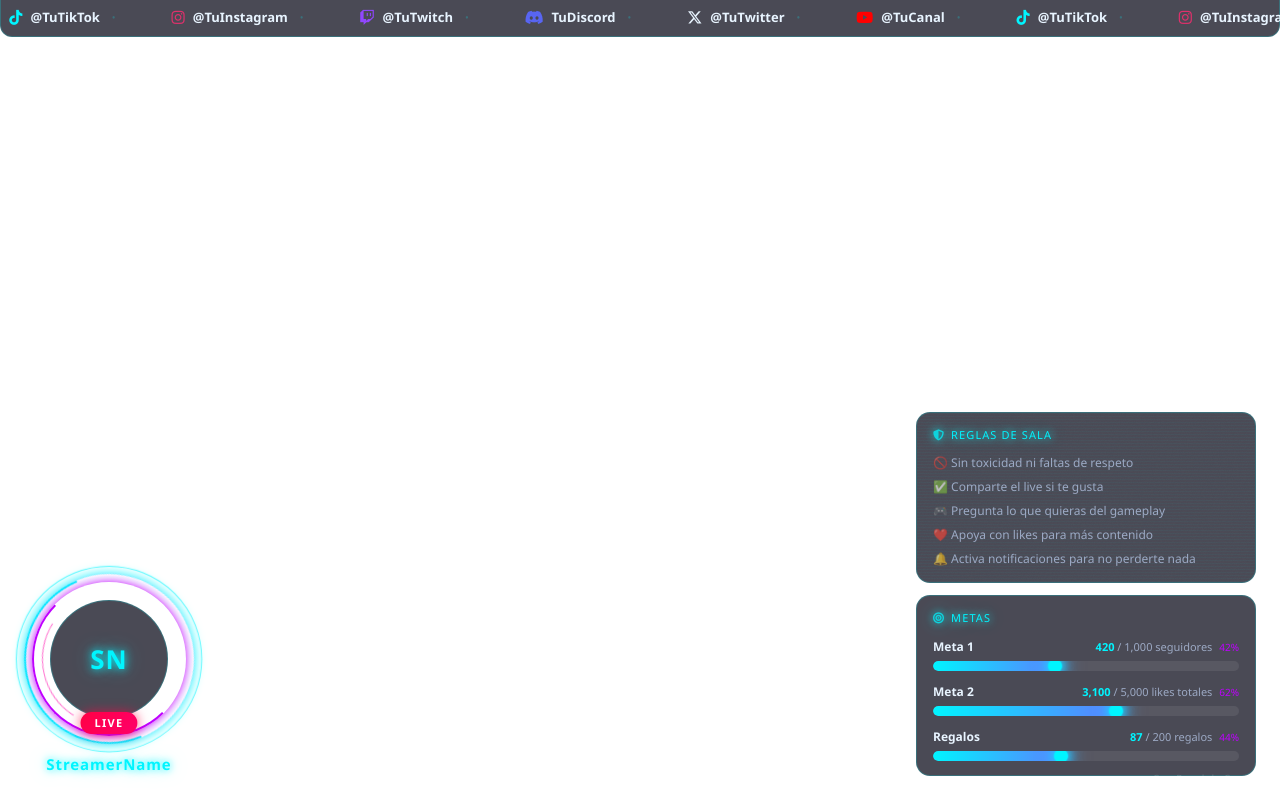
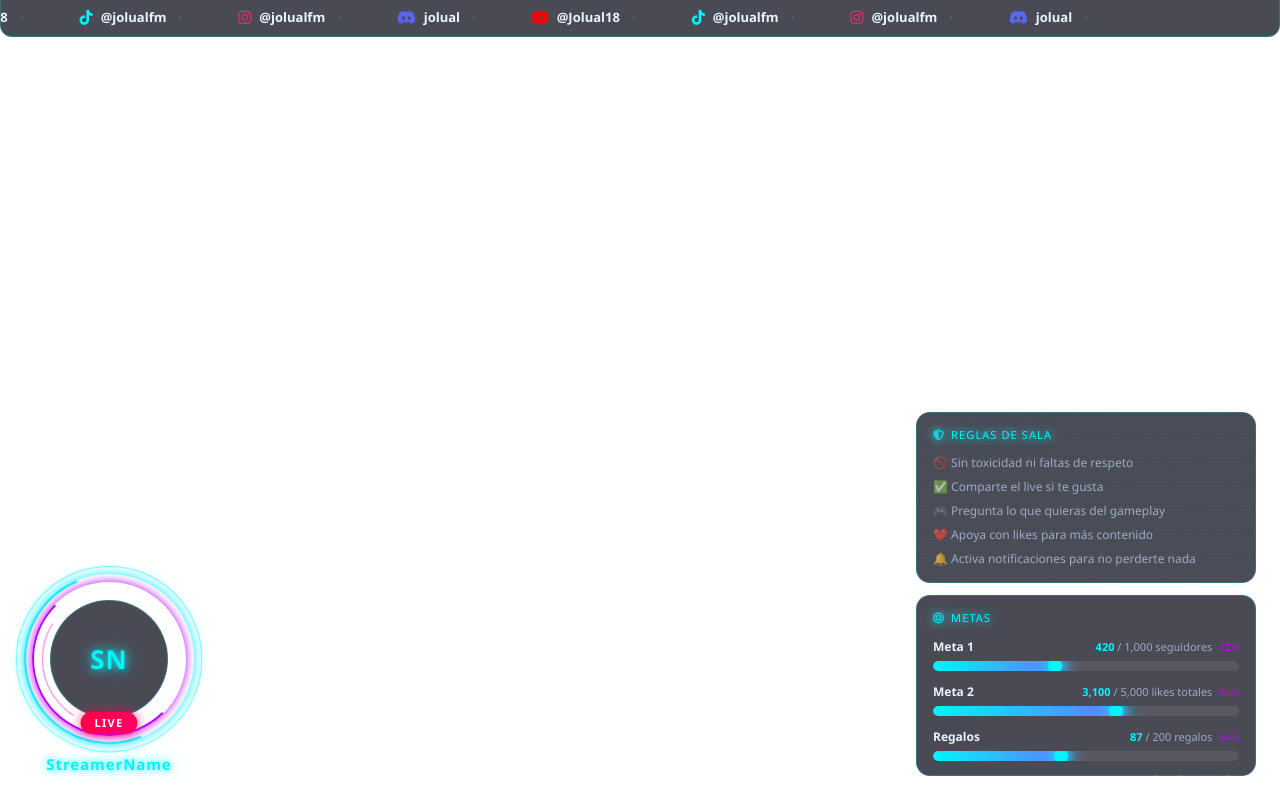
Before and after one commit to Jolual93/overlay, a plain HTML site: page index.html in a window 1280 px wide. Drawn offline with nearby package versions, Linux system fonts and the light colour scheme.

Commit message:
Add files via upload

```diff
--- a/index.html
+++ b/index.html
@@ -340,13 +340,11 @@ const CONFIG = {
     liveBadge: true,
   },
   socials: [
-    { platform: "youtube",   handle: "@TuCanal",     icon: "fab fa-youtube",   color: "#ff0000" },
-    { platform: "tiktok",    handle: "@TuTikTok",    icon: "fab fa-tiktok",    color: "#00f5ff" },
-    { platform: "instagram", handle: "@TuInstagram", icon: "fab fa-instagram", color: "#e1306c" },
-    { platform: "twitch",    handle: "@TuTwitch",    icon: "fab fa-twitch",    color: "#9147ff" },
-    { platform: "discord",   handle: "TuDiscord",    icon: "fab fa-discord",   color: "#5865f2" },
-    { platform: "twitter",   handle: "@TuTwitter",   icon: "fab fa-x-twitter", color: "#e8f4ff" },
-  ],
+    { platform: "youtube",   handle: "@Jolual18",     icon: "fab fa-youtube",   color: "#ff0000" },
+    { platform: "tiktok",    handle: "@jolualfm",    icon: "fab fa-tiktok",    color: "#00f5ff" },
+    { platform: "instagram", handle: "@jolualfm", icon: "fab fa-instagram", color: "#e1306c" },
+       { platform: "discord",   handle: "jolual",    icon: "fab fa-discord",   color: "#5865f2" },
+      ],
   rules: [
     "🚫 Sin toxicidad ni faltas de respeto",
     "✅ Comparte el live si te gusta",
```
